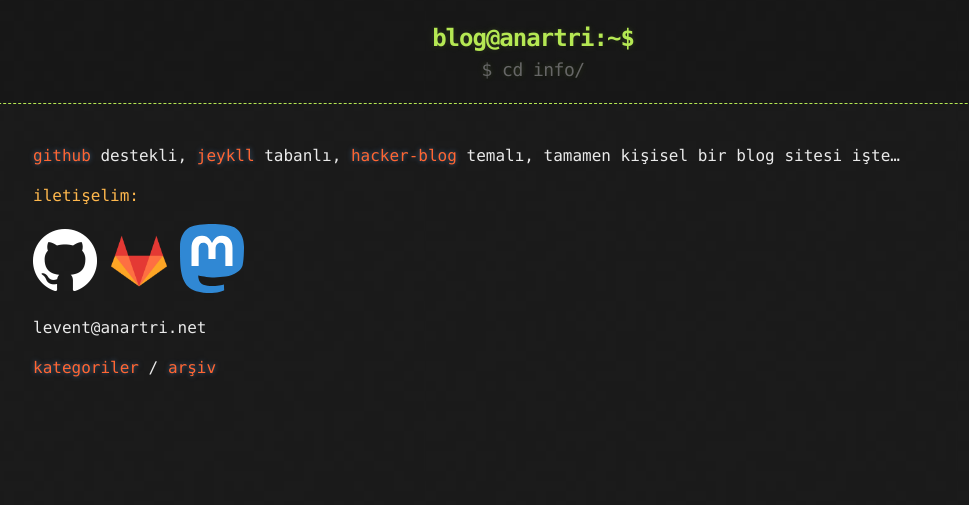
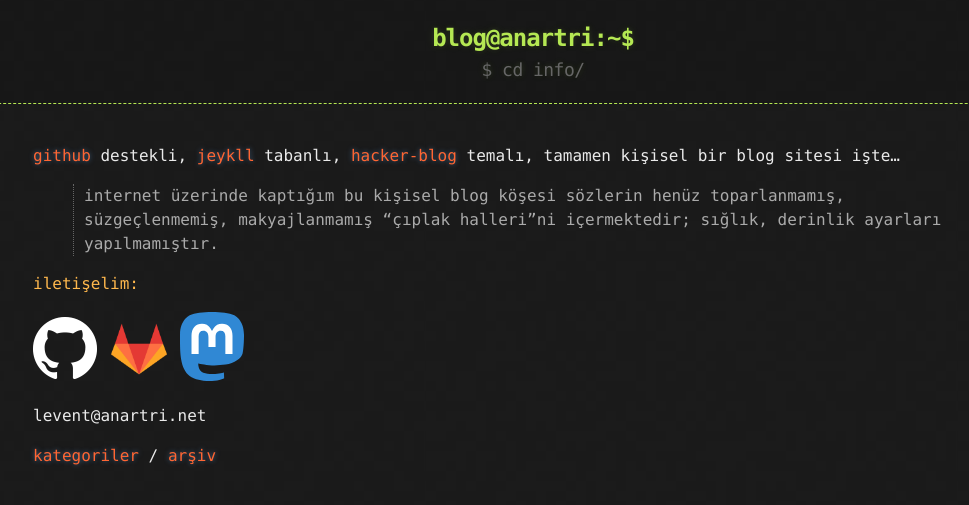
Before and after one commit to lanartri/lanartri.github.io, a Jekyll site: the page built from info.md, in a window 1280 px wide. Shown: the top 505 px of the page, without its empty margins (107-1076 px from the left). Built offline with Jekyll 4.4.1, drawn with Linux system fonts in a browser that asks for light colours.

Commit message:
edit info

```diff
--- a/info.md
+++ b/info.md
@@ -3,6 +3,8 @@
 title: Info
 ---
 [github](https://github.com/lanartri/lanartri.github.io) destekli, [jeykll](https://jekyllrb.com/) tabanlı, [hacker-blog](https://github.com/tocttou/hacker-blog) temalı, tamamen kişisel bir blog sitesi işte...
+
+> internet üzerinde kaptığım bu kişisel blog köşesi sözlerin henüz toparlanmamış, süzgeçlenmemiş, makyajlanmamış “çıplak halleri”ni içermektedir; sığlık, derinlik ayarları yapılmamıştır.
 
 <span style="color:#ffb84d">iletişelim:</span>
 
```
